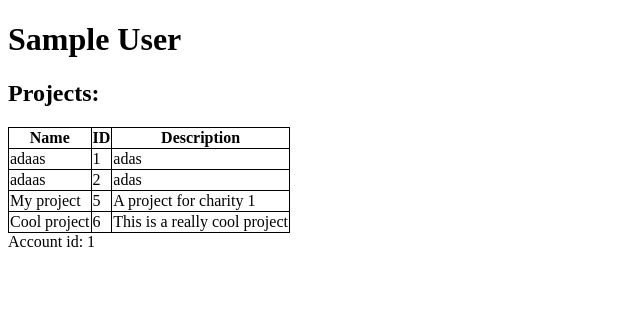
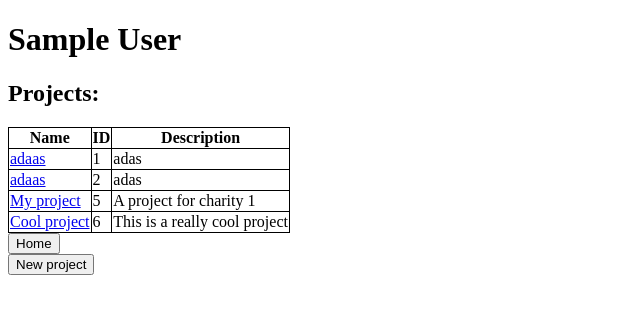
Before and after one commit to ecufip/charity_match, a Flask app: page /account in a window 1280 px wide. Shown: the top 314 px of the page, without its empty margins (0-640 px from the left). Run offline with Flask 2, Linux system fonts and the light colour scheme; the visitor is signed in with stand-in values (Sample User, id 1); data comes from the database, SQL or seed files in the repository; both versions use the stored data as it was after the commit.

Commit message:
buttons added

```diff
--- a/application/static/style.css
+++ b/application/static/style.css
@@ -1,8 +1,8 @@
-p{
+p {
     font-family: Arial;
     font-size: 20pt;
 }
-tbody{
+tbody {
     font-weight: normal;
 }
 table {
--- a/application/templates/account.html
+++ b/application/templates/account.html
@@ -5,8 +5,9 @@
 {% endblock %}
 
 {% block main %}
-<h1>{{ name }}</h2>
-    <h2>Projects:</h2>
+<h1>{{ name }}</h1>
+<h2>Projects:</h2>
+<section>
     <table>
         <thead>
             <tr>
@@ -18,12 +19,22 @@
         <tbody>
             {% for project in projects %}
             <tr>
-                <td>{{ project.name }}</td>
+                <td><a href="/project/{{ project.id }}">{{ project.name }}</a></td>
                 <td>{{ project.id }}</td>
                 <td>{{ project.description }}</td>
             </tr>
             {% endfor %}
         </tbody>
     </table>
-Account id: {{ id }}
+</section>
+<section>
+    <form action="/">
+        <input type="submit" value="Home" />
+    </form>
+    <form action="/add-project">
+        <input type="submit" value="New project" />
+    </form>
+</section>
+
+
 {% endblock %}
```
Also changed, not shown: application/templates/index.html (+11 -1 lines), application/application.db.
